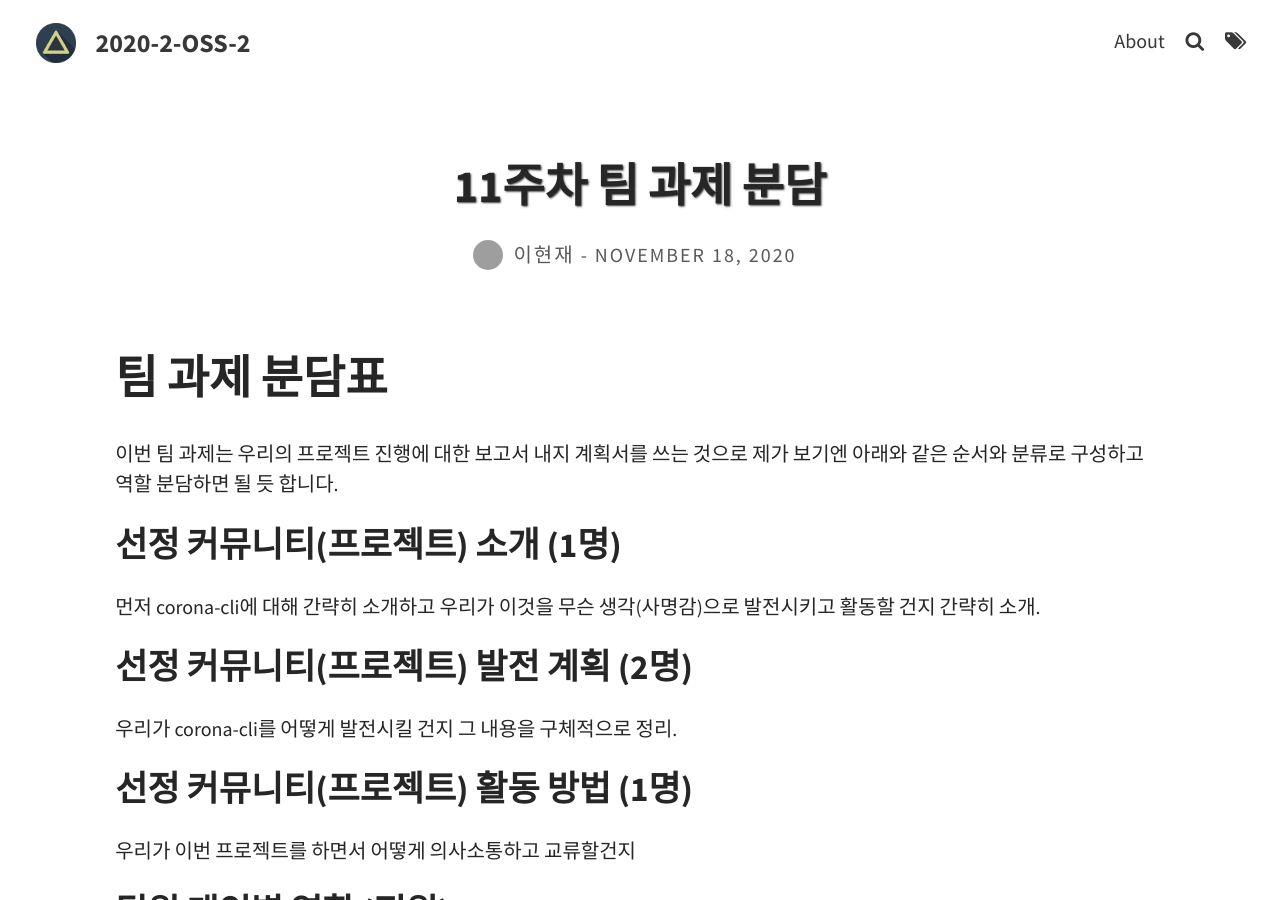
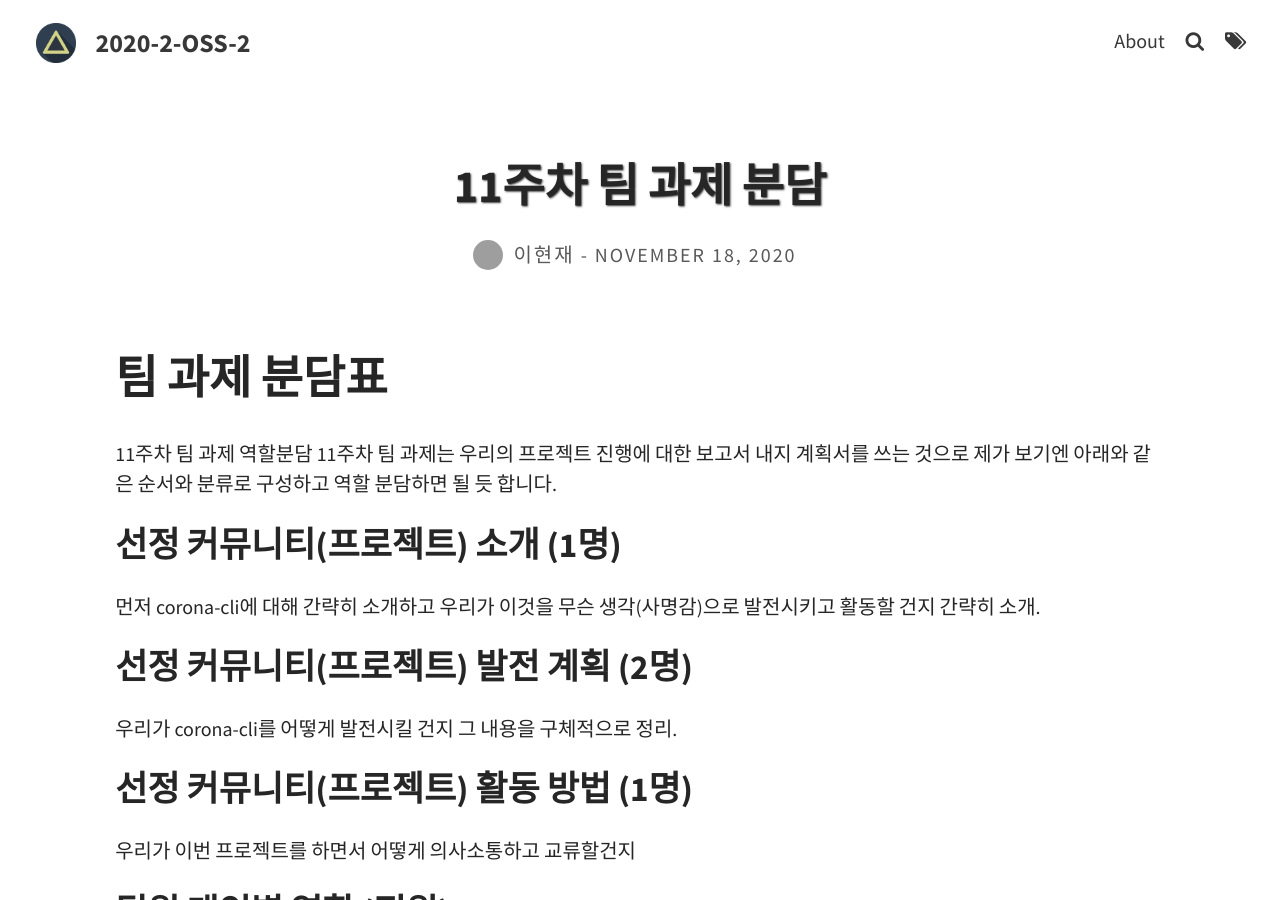
Before and after one commit to 20-2-SKKU-OSS/2020-2-OSS-2, a Jekyll site: the page built from _posts/2020-11-18-팀-과제-분담.md, in a window 1280 px wide and 900 px high. Built offline with Jekyll 4.4.1, drawn with Linux system fonts in a browser that asks for light colours; grey boxes are pictures that could not be loaded.

Commit message:
Update 2020-11-18-팀-과제-분담.md

```diff
--- a/_posts/2020-11-18-팀-과제-분담.md
+++ b/_posts/2020-11-18-팀-과제-분담.md
@@ -7,7 +7,9 @@ author: lhj
 feature-img:
 ---
 # 팀 과제 분담표
-이번 팀 과제는 우리의 프로젝트 진행에 대한 보고서 내지 계획서를 쓰는 것으로 제가 보기엔
+11주차 팀 과제 역할분담
+<!--more-->
+11주차 팀 과제는 우리의 프로젝트 진행에 대한 보고서 내지 계획서를 쓰는 것으로 제가 보기엔
 아래와 같은 순서와 분류로 구성하고 역할 분담하면 될 듯 합니다.
 
 ## 선정 커뮤니티(프로젝트) 소개 (1명)
```
